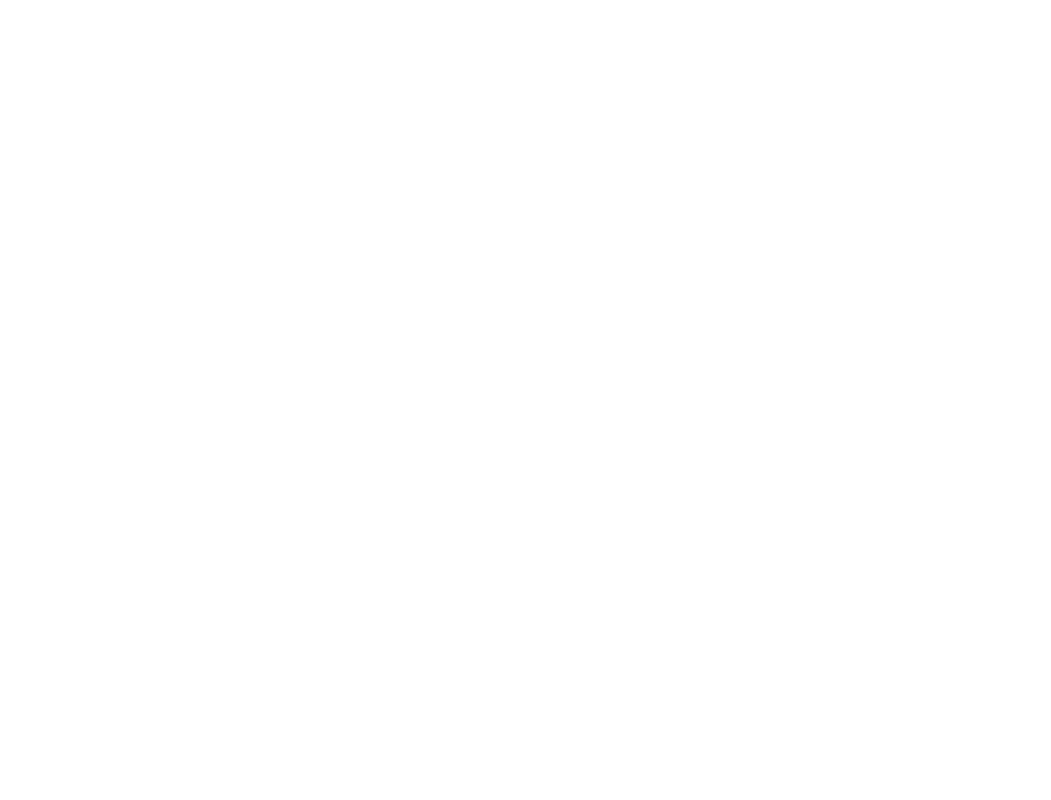
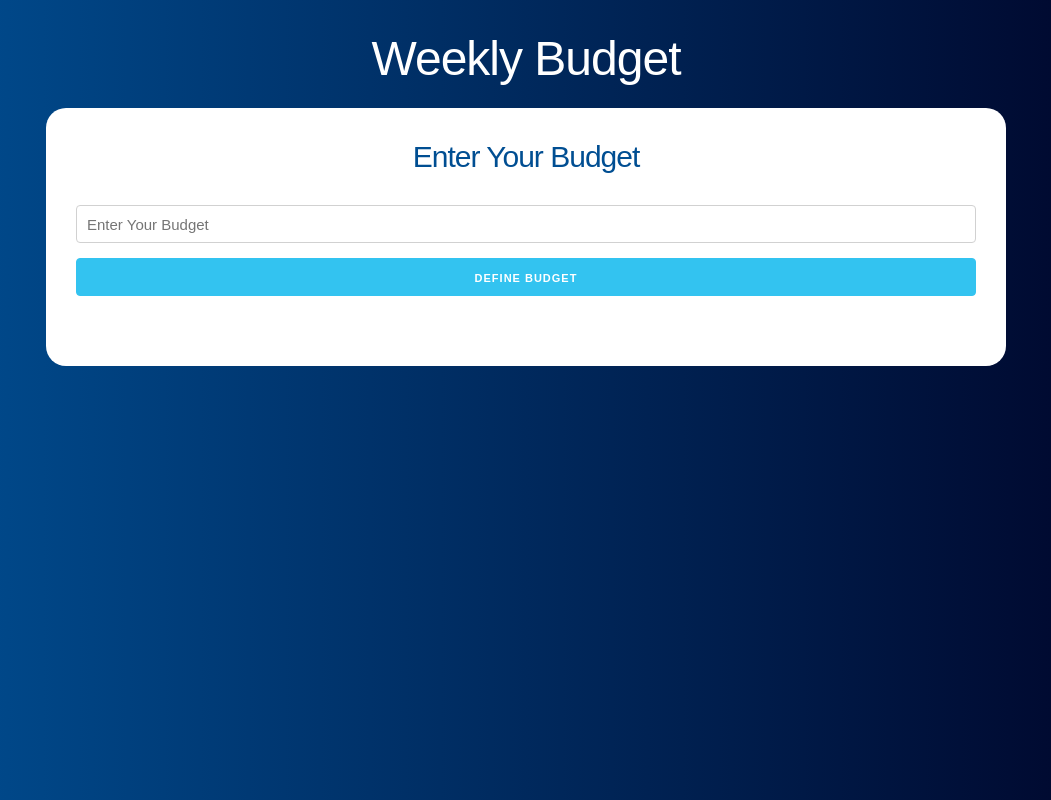
Before and after one commit to mikaelpizzi/budget-control, a React (Create React App) app: page / in a window 1280 px wide. Shown: the whole page, without its empty margins (114-1165 px from the left). Built offline with nearby package versions, Linux system fonts and the light colour scheme.

Commit message:
[ADD] Add form to ask for budget to user

```diff
--- a/src/App.js
+++ b/src/App.js
@@ -1,9 +1,16 @@
 import React from 'react';
+import Question from './components/Question';
 
 function App() {
   return (
-    <div>
+    <div className='container'>
+      <header>
+        <h1>Weekly Budget</h1>
 
+        <div className='contenido-principal contenido'>
+          <Question />
+        </div>
+      </header>
     </div>
   );
 }
--- /dev/null
+++ b/src/components/Question.js
@@ -0,0 +1,25 @@
+import React, { Fragment } from 'react';
+
+const Question = () => {
+    return (
+        <Fragment>
+            <h2>Enter Your Budget</h2>
+
+            <form>
+                <input
+                type='number'
+                className='u-full-width'
+                placeholder='Enter Your Budget'
+                />
+
+                <input
+                type='submit'
+                className='button-primary u-full-width'
+                value='Define Budget'
+                />
+            </form>
+        </Fragment>
+     );
+}
+
+export default Question;
```
